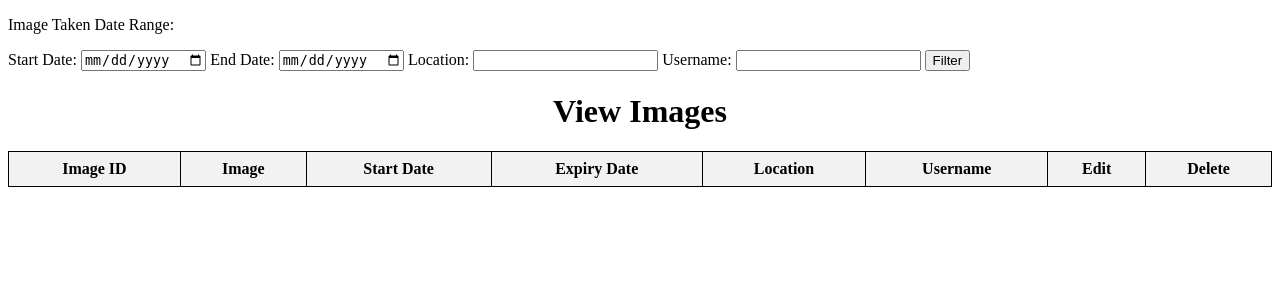
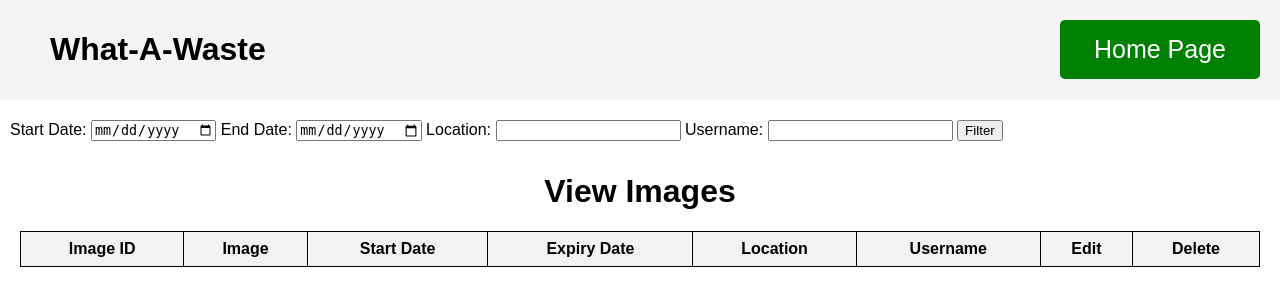
Before and after one commit to roannalim/dsa3101-2310-12-ocr, a Flask app: template backend/database/templates/view_images.html in a window 1280 px wide. Shown: the top 306 px of the page. Run offline with Flask 3, Linux system fonts and the light colour scheme; the template is opened without the code that fills it, so the values that code supplies are empty.

Commit message:
Decorate view_image page

```diff
--- a/backend/database/templates/view_images.html
+++ b/backend/database/templates/view_images.html
@@ -3,6 +3,20 @@
 <head>
     <title>View Images</title>
     <style>
+        header {
+            display: flex;
+            justify-content: space-between;
+            align-items: center;
+            padding: 10px 20px;
+            padding-left: 50px;
+            background-color: #f4f4f4;
+        }
+        body {
+            font-family: Arial, sans-serif;
+            height: 100%; /* Ensure full viewport height */
+            margin: 0;    /* Remove default margin */
+        }
+
         img {
             max-width: 200px;  /* Adjust the max width as needed */
             max-height: 200px; /* Adjust the max height as needed */
@@ -21,11 +35,51 @@
         th {
             background-color: #f2f2f2; /* Light gray background for table headers */
         }
+        .home-button {
+            font-size: 25px;
+            padding: 15px 25px;
+            background-color: #008000;
+            color: #fff;
+            cursor: pointer;
+            width: 200px;
+            text-align: center;
+            border: none;
+            display: inline-block;
+            border-radius: 5px; /* Rounded corners*/
+        }
+
+        .home-button:hover {
+            background-color: #006400;
+        }
+
+        .filter-form {
+            padding-top: 20px;
+            padding-left: 10px;
+        }
+
+        .image-table {
+            padding-top: 10px;
+            padding-left: 20px;
+            padding-right: 20px;
+        }
     </style>
 </head>
+
+    <header>
+        <h1>What-A-Waste</h1>
+        <div>
+            <form action="/home" method="get">
+                <button type="submit" class="home-button">Home Page</button>
+            </form>
+        </div>
+    </header>
+
+
+
+
+<body>
     <!-- Filter Form -->
     <div class="filter-form">
-        <p>Image Taken Date Range:</p>
         <form method="GET" action="/filter_images">
             <label for="st_date">Start Date:</label>
             <input type="date" name="st_date" id="st_date" value="{{ st_date }}">
@@ -43,10 +97,7 @@
         </form>
     </div>
 
-
-
-<body>
-
+    <div class="image-table">
         <h1 style="text-align: center;">View Images</h1>
         <table>
             <tr>
@@ -84,5 +135,6 @@
                 </tr>
             {% endfor %}
         </table>
+    </div>
 </body>
 </html>
```
Lines whose indentation alone changed are shown as unchanged.
